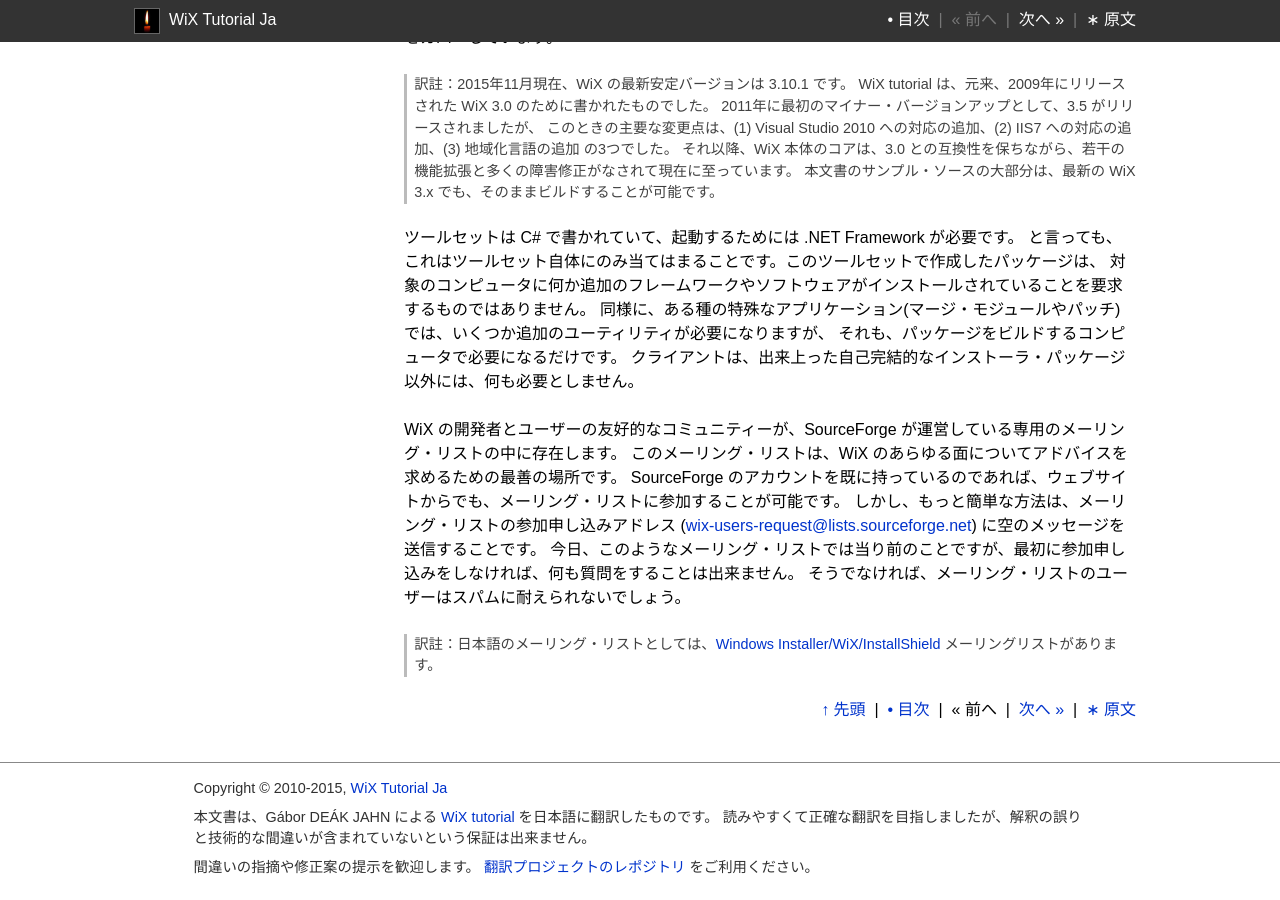
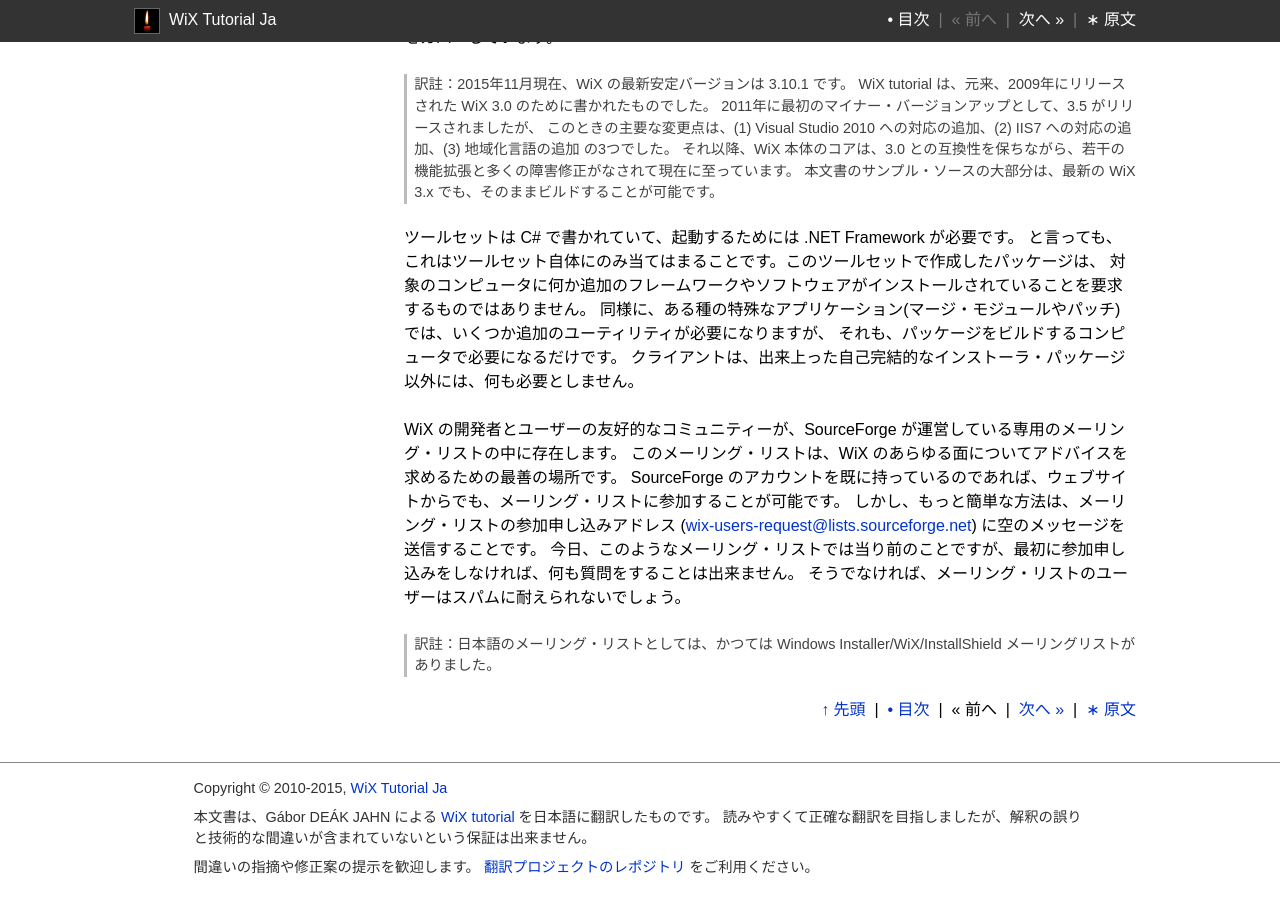
Before and after one commit to wix-tutorial-ja/wix-tutorial-ja.github.com, a Jekyll site: the page built from index.md, in a window 1280 px wide and 900 px high, scrolled down 853 px. Built offline with Jekyll 4.4.1, drawn with Linux system fonts in a browser that asks for light colours.

Commit message:
メーリングリストはもう無い

```diff
--- a/index.md
+++ b/index.md
@@ -41,4 +41,4 @@
 今日、このようなメーリング・リストでは当り前のことですが、最初に参加申し込みをしなければ、何も質問をすることは出来ません。
 そうでなければ、メーリング・リストのユーザーはスパムに耐えられないでしょう。
 
-> 訳註：日本語のメーリング・リストとしては、[Windows Installer/WiX/InstallShield](http://www.freeml.com/msi) メーリングリストがあります。
+> 訳註：日本語のメーリング・リストとしては、かつては Windows Installer/WiX/InstallShield メーリングリストがありました。
```
